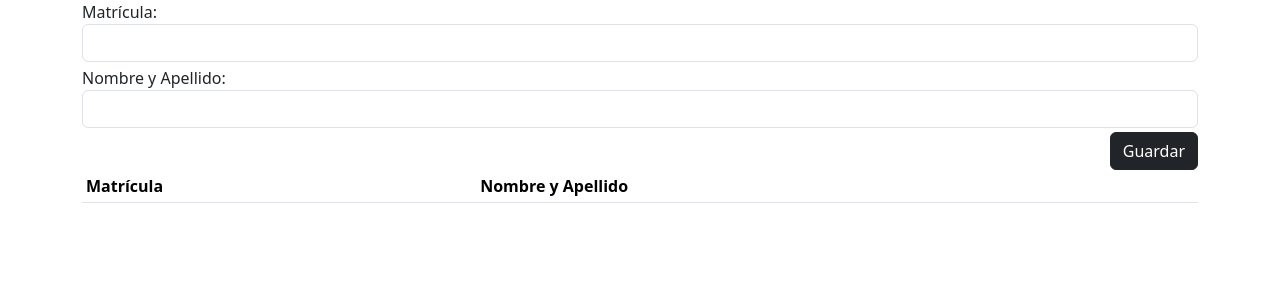
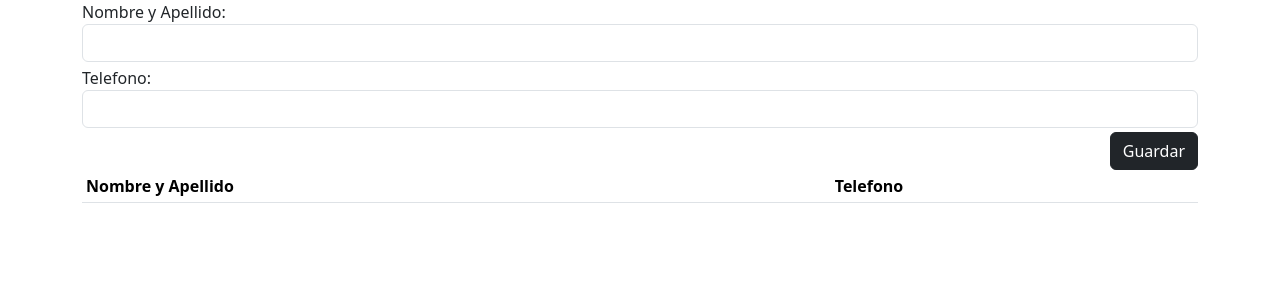
Before and after one commit to KingGimer44/flask7a, a Flask app: template templates/alumnos.html in a window 1280 px wide. Shown: the top 300 px of the page. Run offline with Flask 3, Linux system fonts and the light colour scheme; the template is opened without the code that fills it, so the values that code supplies are empty.

Commit message:
Update alumnos.html

```diff
--- a/templates/alumnos.html
+++ b/templates/alumnos.html
@@ -23,12 +23,12 @@
     <div class="container">
         <form method="post" id="frmAlumnos" class="formulario">
             <div class="mb-1">
-                <label id="lblMatriculaFA" for="txtMatriculaFA">Matrícula:</label>
-                <input type="number" name="txtMatriculaFA" id="txtMatriculaFA" class="form-control" required="true" minlength="8" maxlength="8" data-rule-digits="true">
+                <label id="lblMatriculaFA" for="txtNombreApellidoFA">Nombre y Apellido:</label>
+                <input type="text" name="txtNombreApellidoFA" id="txtNombreApellidoFA" class="form-control" required="true" minlength="8" maxlength="50">
             </div>
             <div class="mb-1">
-                <label id="lblNombreApellidoFA" for="txtNombreApellidoFA">Nombre y Apellido:</label>
-                <input type="text" name="txtNombreApellidoFA" id="txtNombreApellidoFA" class="form-control" required="true" minlength="10" maxlength="25">
+                <label id="lblNombreApellidoFA" for="txtTelefonoFA">Telefono:</label>
+                <input type="number" name="txtTelefonoFA" id="txtTelefonoFA" class="form-control" required="true" minlength="10" maxlength="10" data-rule-digits="true">
             </div>
             <div class="text-end">
                 <button id="btnGuardarFA" name="btnGuardarFA" class="btn btn-dark">Guardar</button>
@@ -40,8 +40,8 @@
         <table class="table table-sm">
             <thead>
                 <tr>
-                    <th>Matrícula</th>
                     <th>Nombre y Apellido</th>
+                    <th>Telefono</th>
                 </tr>
             </thead>
             <tbody id="tbodyAlumnos"></tbody>
@@ -54,16 +54,16 @@
         window.addEventListener("load", function (event) {
             $("#frmAlumnos").validate({
                 messages: {
-                    txtMatriculaFA: {
-                        required: "Ingresa la matrícula",
-                        minlength: "La matrícula es de 8 digitos",
-                        maxlength: "La matrícula es de 8 digitos",
-                        digits: "La matrícula es de solo números"
-                    },
                     txtNombreApellidoFA: {
                         required: "Ingresa tu nombre y apellido",
                         minlength: "Ingresa más o 10 caracteres",
-                        maxlength: "Ingresa menos o 25 caracteres"
+                        maxlength: "Ingresa menos o 50 caracteres"
+                    },
+                    txtTelefonoFA: {
+                        required: "Ingresa la matrícula",
+                        minlength: "El telefono es de 10 digitos",
+                        maxlength: "El telefono es de 10 digitos",
+                        digits: "El telefono es de solo números"
                     }
                 },
                 rules: {
```
